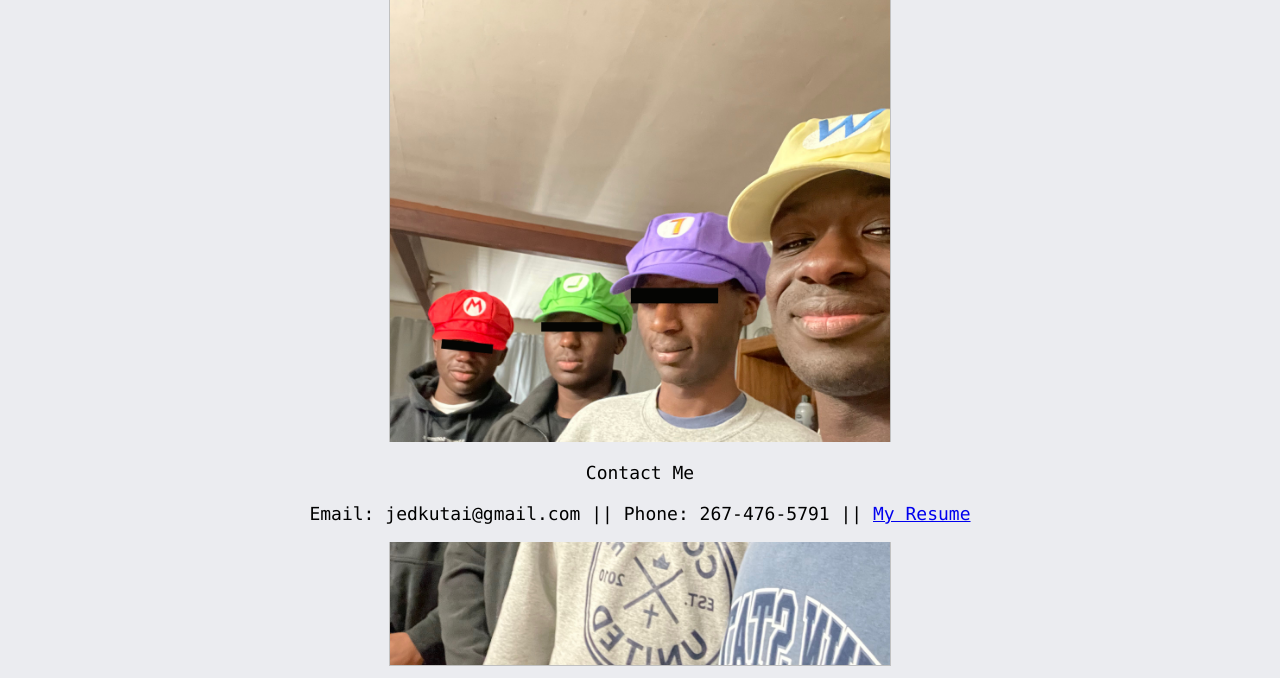
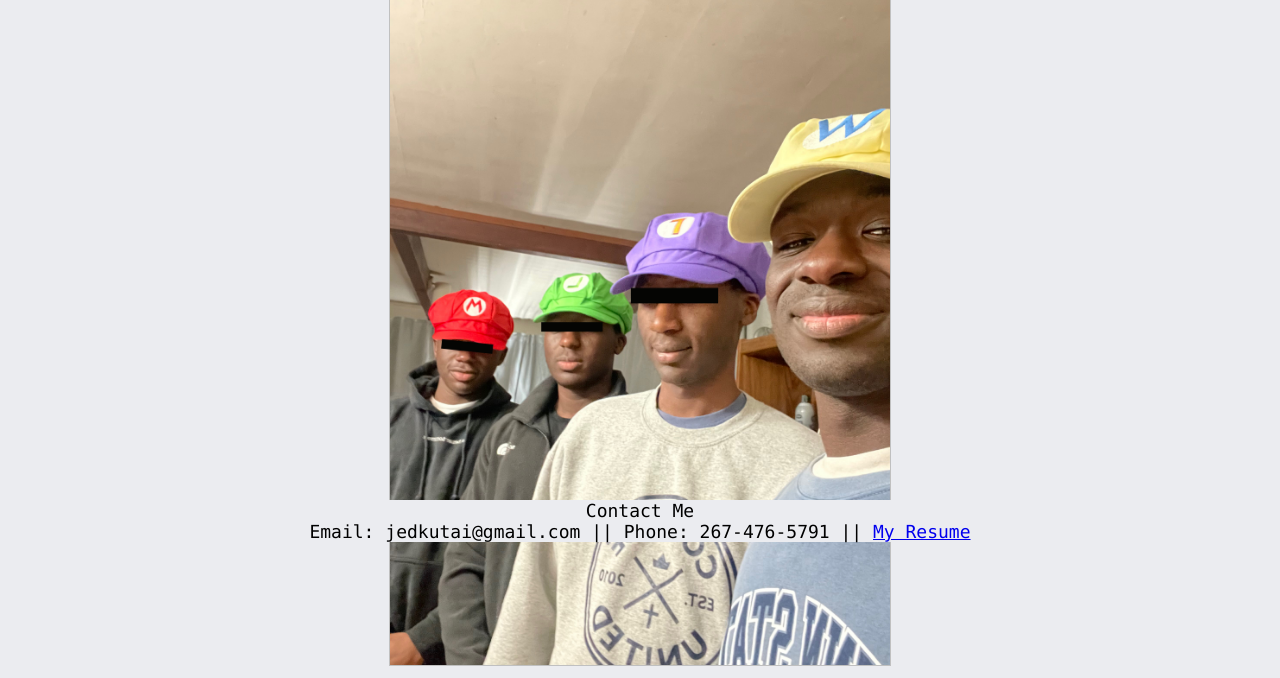
Before and after one commit to jedkutai/jedkutai.github.io, a plain HTML site: page index.html in a window 1280 px wide. Shown: the part 258-936 px from the top of the page. Drawn offline with Linux system fonts and the light colour scheme.

Commit message:
cosmetic

```diff
--- a/index.html
+++ b/index.html
@@ -21,8 +21,8 @@
 </body>
 
 <footer>
-    <p>Contact Me</p>
-    <p><a>Email: jedkutai@gmail.com</a> || <a>Phone: 267-476-5791</a> || <a href="https://onedrive.live.com/edit.aspx?resid=3C53405AB41D3E5F!14135&ithint=file%2cdocx&authkey=!AJebbSoCT0hysf0" target="_blank">My Resume</a></p>
+    <p class="footer">Contact Me</p>
+    <p class="footer"><a>Email: jedkutai@gmail.com</a> || <a>Phone: 267-476-5791</a> || <a href="https://onedrive.live.com/edit.aspx?resid=3C53405AB41D3E5F!14135&ithint=file%2cdocx&authkey=!AJebbSoCT0hysf0" target="_blank">My Resume</a></p>
 </footer>
 
 </html>
--- a/styles.css
+++ b/styles.css
@@ -39,7 +39,7 @@ h3 {
 }
 
 p {
-    width: 700px;
+    width: 850px;
     font-family: "Lucida Console";
     margin-top: 20px;
     margin-left: auto;
@@ -64,7 +64,10 @@ ul {
     width: 500px;
     height: auto;
 }
-
+p.footer {
+    margin-top: 0px;
+    margin-bottom: 0px;
+}
 footer {
     position: fixed;
     left: 0;
```
Also changed, not shown: aboutme.html (+2 -2 lines), favorites.html (+2 -2 lines).
